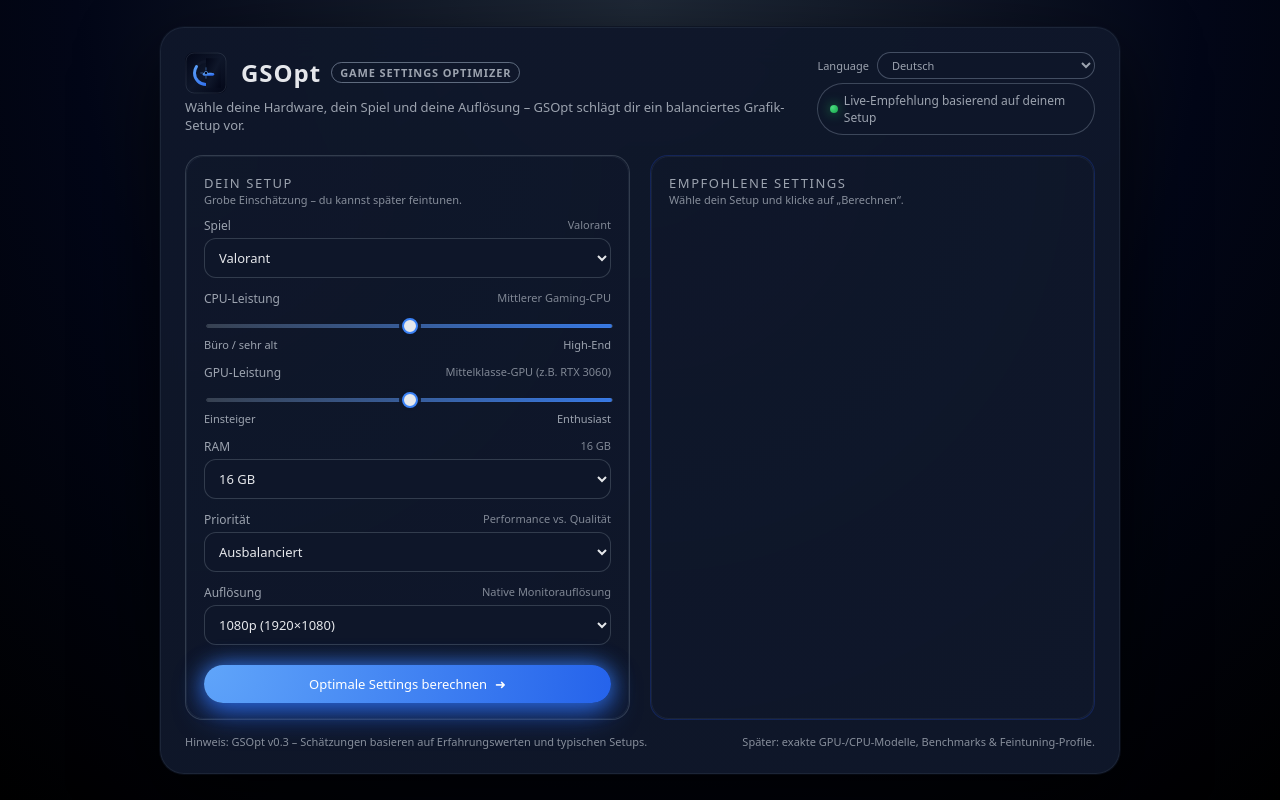
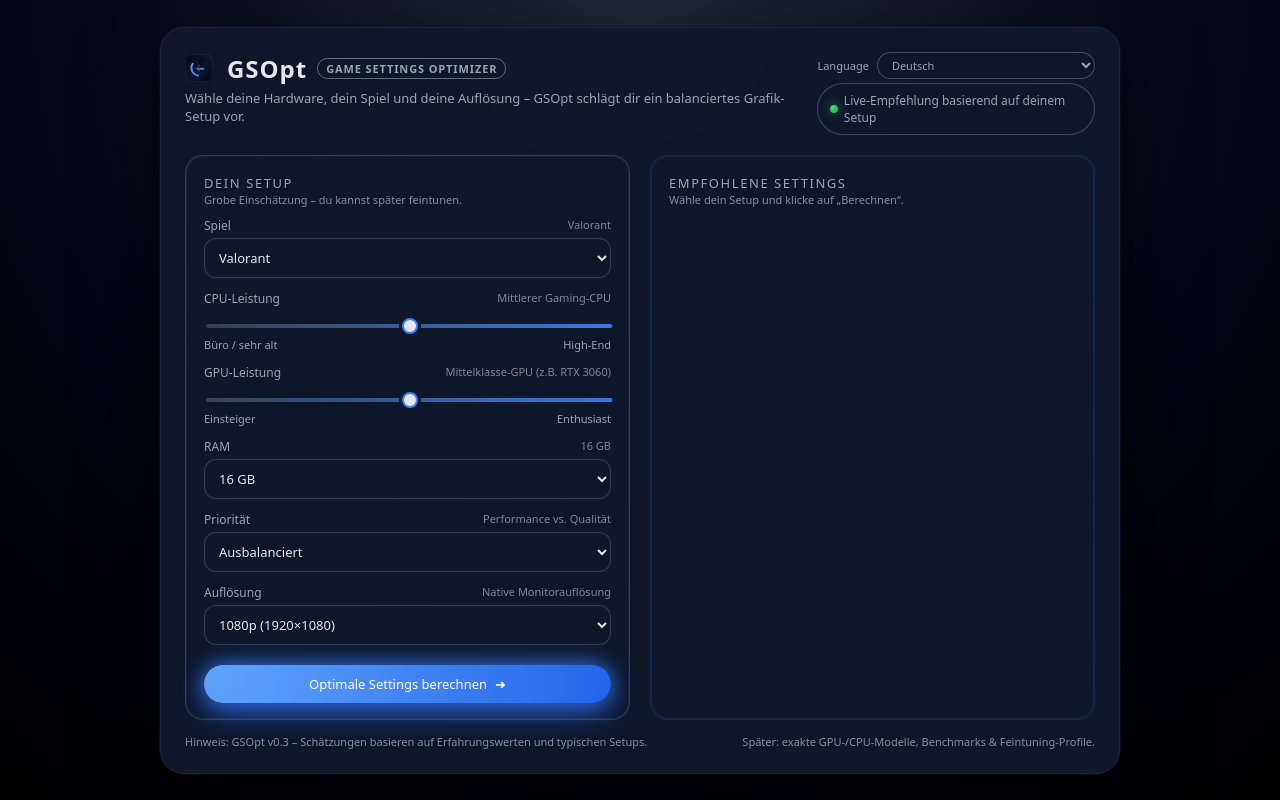
Before and after one commit to TiqsXx/GSOpt, a plain HTML site: page index.html in a window 1280 px wide. Drawn offline with Linux system fonts and the light colour scheme.

Commit message:
Update styles.css

```diff
--- a/styles.css
+++ b/styles.css
@@ -371,10 +371,11 @@ input[type="range"]::-webkit-slider-thumb {
 }
 
 .logo-icon {
-  width: 42px;
-  height: 42px;
+  width: 28px;
+  height: 28px;
   flex-shrink: 0;
 }
+
 
 .logo-icon svg {
   width: 100%;
```
